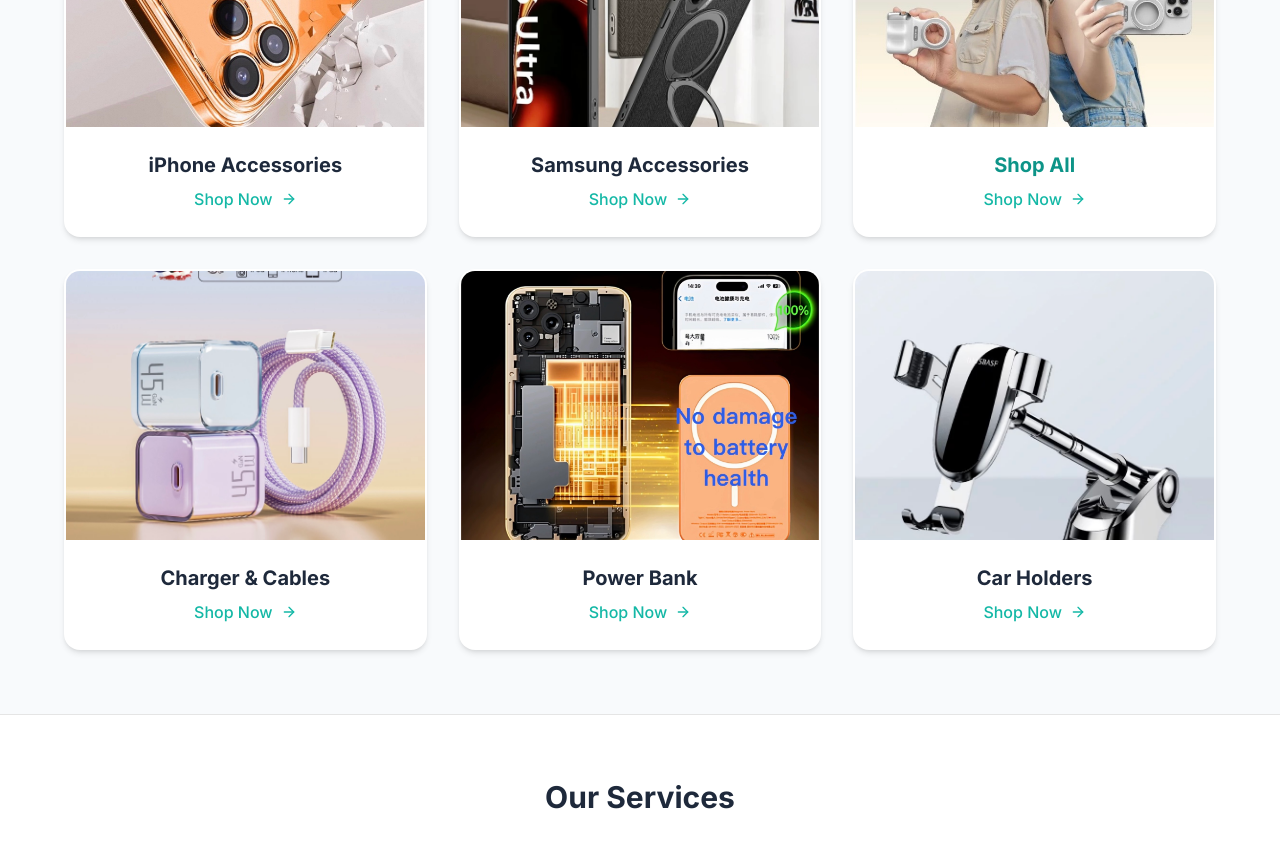
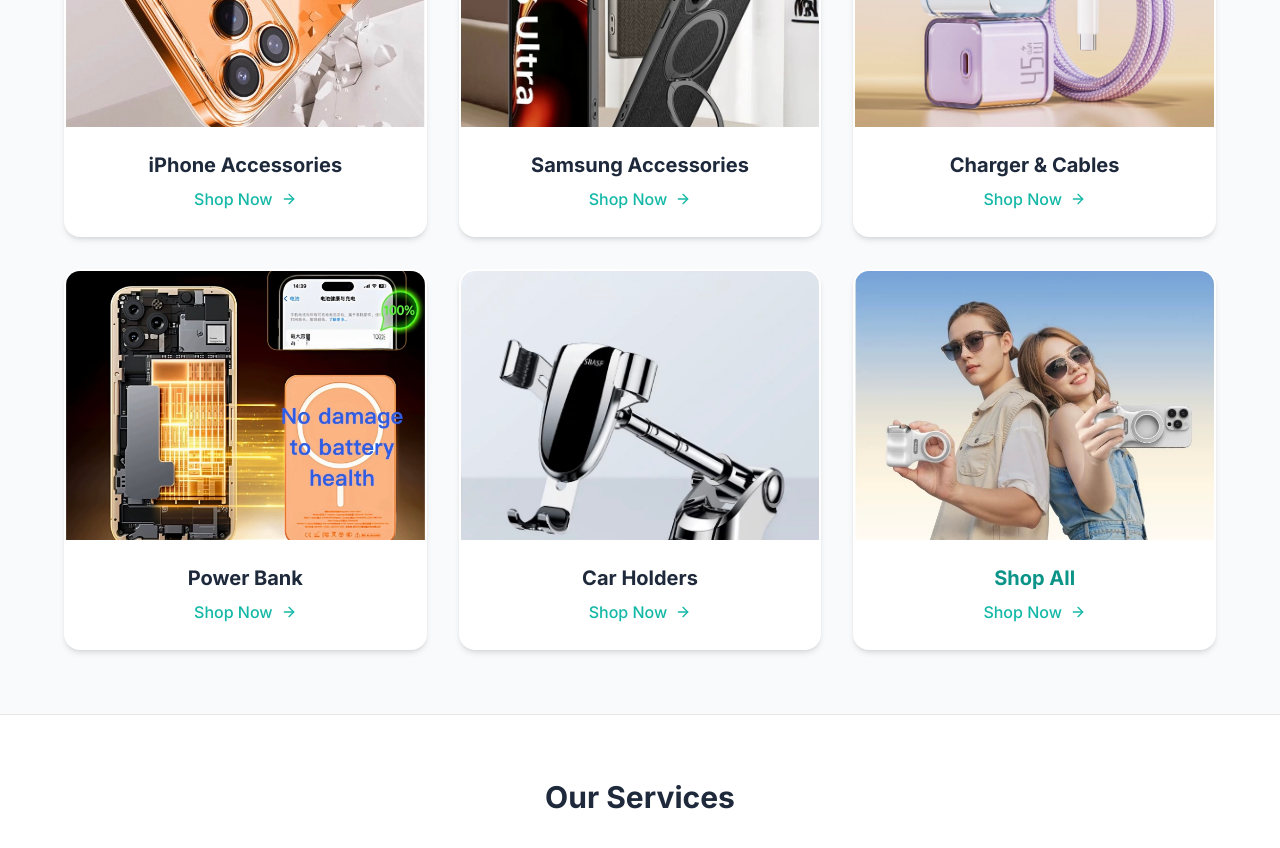
Before and after one commit to PhoneTime/vercel, a Next.js app: page / in a window 1280 px wide. Shown: the part 900-1748 px from the top of the page. Built offline with nearby package versions, Linux system fonts and the light colour scheme.

Commit message:
adjust position

```diff
--- a/app/page.tsx
+++ b/app/page.tsx
@@ -18,7 +18,7 @@ export const metadata = {
 export default function Home() {
   return (
     <div className="flex flex-col min-h-screen">
-      {/* 1. Hero Section - 头部大 Banner */}
+      {/* 1. Hero Section */}
       <section className="bg-gradient-to-b from-teal-600 to-teal-500 text-white py-16 md:py-24">
         <div className="container mx-auto px-4 text-center">
           <div className="flex justify-center mb-8">
@@ -37,7 +37,7 @@ export default function Home() {
         </div>
       </section>
 
-      {/* 2. Shop Accessories - 两行六组分类卡片 */}
+      {/* 2. Shop Accessories - 重新排序：Shop All 移至最后 */}
       <section className="py-16 bg-slate-50 border-b">
         <div className="container mx-auto px-4 text-center">
           <h2 className="text-3xl font-bold mb-10 text-slate-800">Shop Accessories</h2>
@@ -54,17 +54,12 @@ export default function Home() {
               link="https://phonehero.odoo.com/shop/category/accessories-phone-case-samsung-case-7"
             />
             <CategoryCard
-              image="/images/shop-all.jpg"
-              title="Shop All"
-              link="https://phonehero.odoo.com/shop"
-              isHighlight
-            />
-            {/* 第二排 - 新增分类 */}
-            <CategoryCard
               image="/images/charger-cable.jpg"
               title="Charger & Cables"
               link="https://phonehero.odoo.com/shop/category/accessories-charges-cables-54"
             />
+
+            {/* 第二排 */}
             <CategoryCard
               image="/images/power-bank.jpg"
               title="Power Bank"
@@ -74,6 +69,13 @@ export default function Home() {
               image="/images/car-holder.jpg"
               title="Car Holders"
               link="https://phonehero.odoo.com/shop/category/accessories-mounts-car-accessories-57"
+            />
+            {/* Shop All 现在在最后 */}
+            <CategoryCard
+              image="/images/shop-all.jpg"
+              title="Shop All"
+              link="https://phonehero.odoo.com/shop"
+              isHighlight
             />
           </div>
         </div>
@@ -120,7 +122,7 @@ export default function Home() {
         </div>
       </section>
 
-      {/* 6. Footer - 版权与底部链接区域 */}
+      {/* 6. Footer */}
       <footer className="bg-slate-900 text-slate-400 py-12 border-t border-slate-800">
         <div className="container mx-auto px-4">
           <div className="grid grid-cols-1 md:grid-cols-3 gap-8 mb-8 text-center md:text-left">
@@ -153,7 +155,7 @@ export default function Home() {
   )
 }
 
-// 辅助组件：配件卡片
+// 辅助组件保持不变...
 function CategoryCard({ image, title, link, isHighlight = false }: { image: string, title: string, link: string, isHighlight?: boolean }) {
   return (
     <Link href={link} target="_blank" className="group block">
@@ -172,7 +174,6 @@ function CategoryCard({ image, title, link, isHighlight = false }: { image: stri
   )
 }
 
-// 辅助组件：服务卡片
 function ServiceCard({ icon, title, description }: { icon: any, title: string, description: string }) {
   return (
     <div className="bg-white p-6 rounded-lg shadow-md text-center hover:shadow-lg transition-shadow border">
@@ -183,7 +184,6 @@ function ServiceCard({ icon, title, description }: { icon: any, title: string, d
   )
 }
 
-// 辅助组件：特色优势卡片
 function FeatureCard({ number, title, description }: { number: string, title: string, description: string }) {
   return (
     <div className="bg-white p-8 rounded-lg shadow-md hover:shadow-lg transition-shadow">
```
